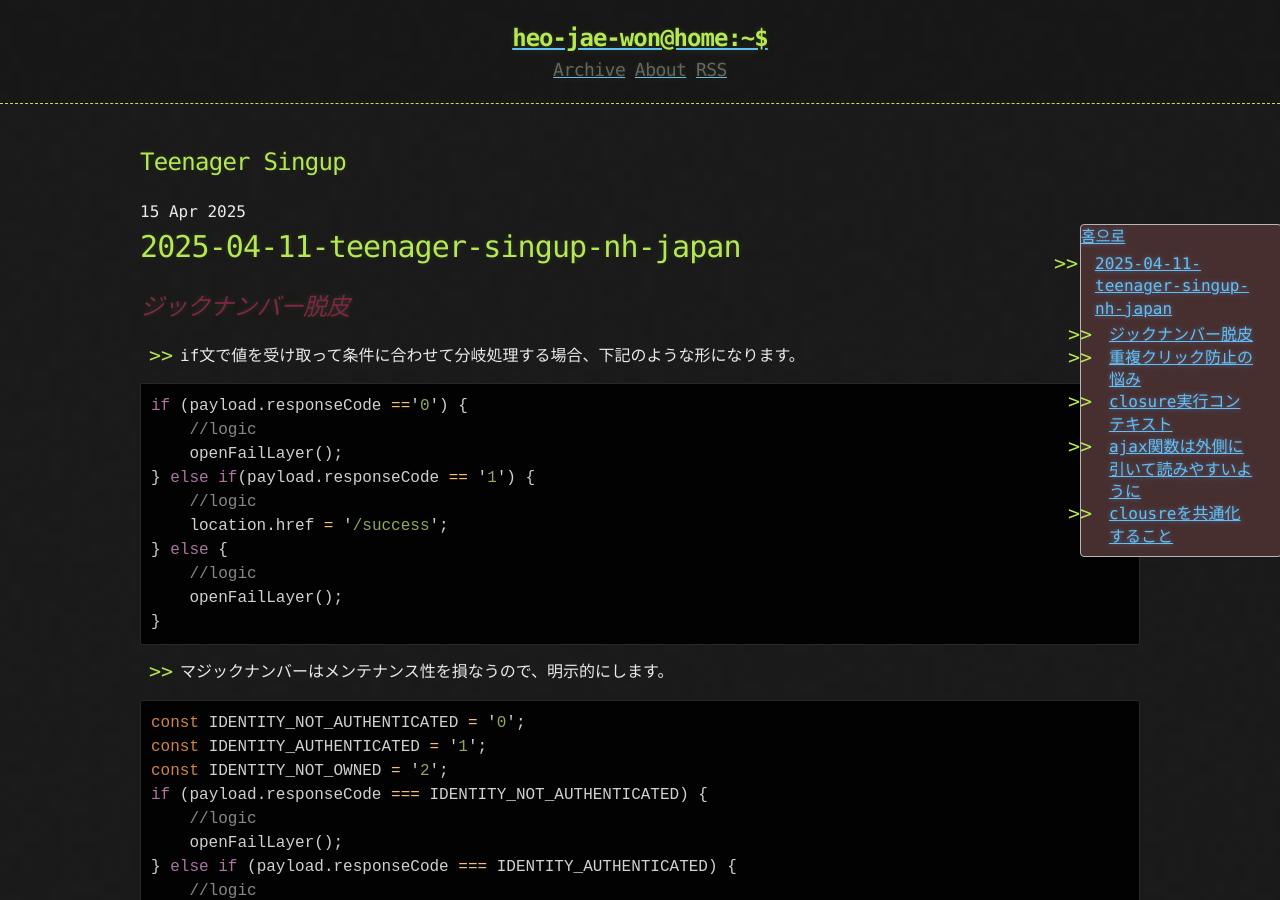
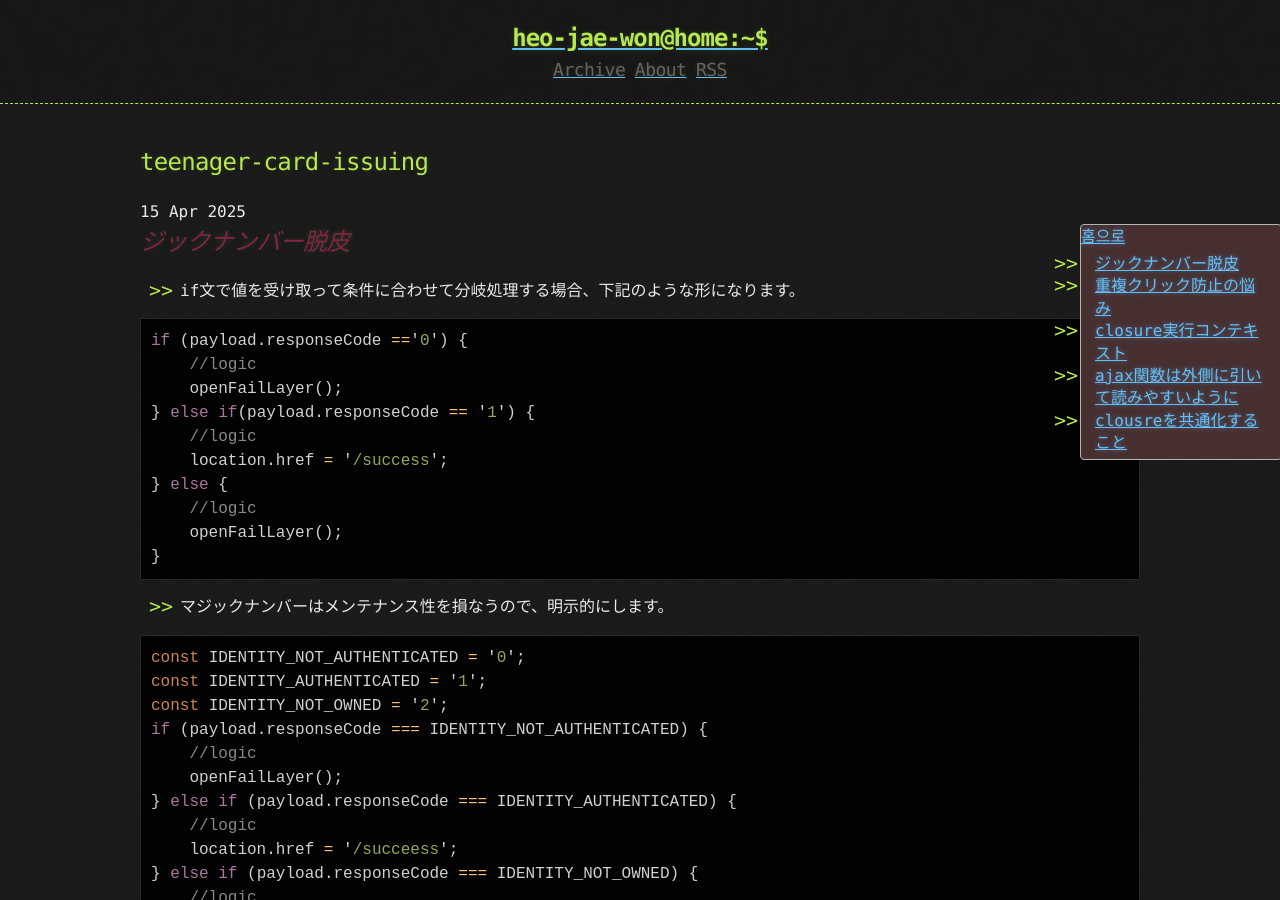
Before and after one commit to Heo-Jae-Won/Heo-Jae-Won.github.io, a Jekyll site: the page built from _posts/2025-04-15-teenager-singup.md, in a window 1280 px wide and 900 px high. Built offline with Jekyll 4.4.1, drawn with Linux system fonts in a browser that asks for light colours.

Commit message:
teenager-card title changed

```diff
--- a/_posts/2025-04-15-teenager-singup.md
+++ b/_posts/2025-04-15-teenager-singup.md
@@ -1,5 +1,7 @@
-# 2025-04-11-teenager-singup-nh-japan
-
+---
+title: "teenager-card-issuing"
+published: true
+---
 ## <span style="color:#802548">_ジックナンバー脱皮_</span>
 
 - if文で値を受け取って条件に合わせて分岐処理する場合、下記のような形になります。
```
